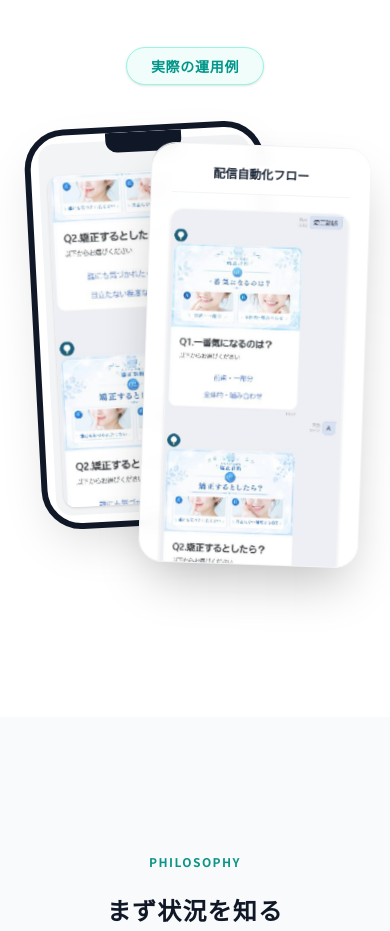
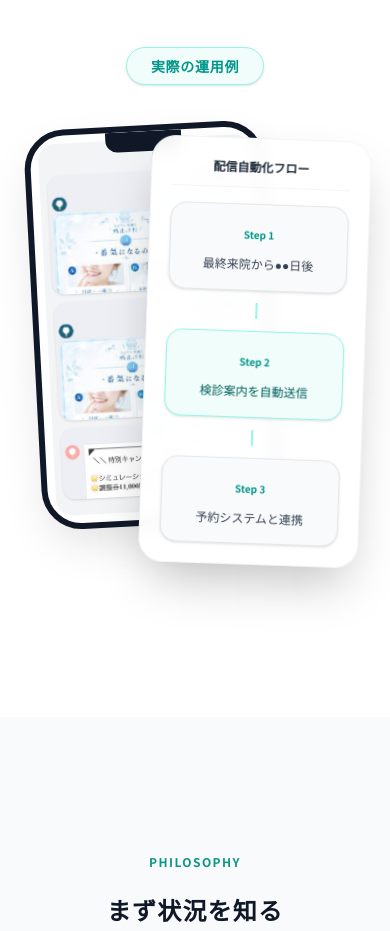
Before and after one commit to uw1g48h31wj4xxa33ffa-eng/reserve-pro-dashboard, a Next.js app in the folder LP/dental-lp/: page / in a window 390 px wide. Shown: the part 4480-5411 px from the top of the page. Built offline with nearby package versions, Linux system fonts and the light colour scheme.

Commit message:
Revert A案 and make phone scrollable to show all LINE images

```diff
--- a/LP/dental-lp/components/sections/system.tsx
+++ b/LP/dental-lp/components/sections/system.tsx
@@ -88,31 +88,22 @@ function LineFlowMockup() {
       {/* ① LINE Phone (Back Left) */}
       <div className="absolute left-2 top-4 w-[240px] bg-white rounded-[2.5rem] p-2 shadow-[0_20px_50px_-12px_rgba(0,0,0,0.15)] border-[6px] border-gray-900 overflow-hidden h-[400px] z-10 -rotate-3">
         <div className="absolute top-0 left-1/2 -translate-x-1/2 w-1/3 h-5 bg-gray-900 rounded-b-xl z-30" />
-        <div className="w-full h-full rounded-2xl overflow-hidden relative bg-gray-100 flex flex-col gap-2 p-2 pt-8">
-          <div className="w-full rounded-xl overflow-hidden shadow-sm h-full">
-            <img src="/uploads/line-campaign.jpg" alt="LINE Campaign" className="w-full h-full blur-[0.5px] opacity-95 object-cover" />
+        <div className="w-full h-full rounded-2xl overflow-y-auto custom-scrollbar relative bg-gray-100 flex flex-col gap-2 p-2 pt-8 pb-4">
+          <div className="w-full rounded-xl overflow-hidden shadow-sm">
+            <img src="/uploads/line-campaign.jpg" alt="LINE Campaign" className="w-full h-auto blur-[0.5px] opacity-95 object-cover" />
+          </div>
+          <div className="w-full rounded-xl overflow-hidden shadow-sm">
+            <img src="/uploads/line-flow.jpg" alt="LINE Flow 1" className="w-full h-auto blur-[0.5px] opacity-95 object-cover" />
+          </div>
+          <div className="w-full rounded-xl overflow-hidden shadow-sm">
+            <img src="/uploads/line-followup.jpg" alt="LINE Flow 2" className="w-full h-auto blur-[0.5px] opacity-95 object-cover" />
           </div>
         </div>
       </div>
 
       {/* ② 改善フロー (Front Right) */}
-      <div className="absolute right-0 bottom-6 w-[220px] bg-white/95 backdrop-blur-sm rounded-3xl p-5 shadow-2xl border border-gray-100 z-20 rotate-2 max-h-[420px] overflow-y-auto custom-scrollbar">
-        <div className="text-xs font-bold text-gray-800 mb-4 text-center border-b border-gray-100 pb-3 sticky top-0 bg-white/95 backdrop-blur-sm z-10">配信自動化フロー</div>
-
-        <div className="flex flex-col gap-4">
-          {/* 追加された画像たち */}
-          <div className="flex flex-col gap-2">
-            <div className="w-full rounded-xl overflow-hidden shadow-sm border border-gray-100">
-              <img src="/uploads/line-flow.jpg" alt="LINE Flow 1" className="w-full h-auto blur-[0.5px] opacity-95 object-cover" />
-            </div>
-            <div className="w-full rounded-xl overflow-hidden shadow-sm border border-gray-100">
-              <img src="/uploads/line-followup.jpg" alt="LINE Flow 2" className="w-full h-auto blur-[0.5px] opacity-95 object-cover" />
-            </div>
-          </div>
-
-          <div className="w-full h-px bg-gray-100" />
-
-          {/* 既存のテキストフロー */}
+      <div className="absolute right-0 bottom-6 w-[220px] bg-white/95 backdrop-blur-sm rounded-3xl p-5 shadow-2xl border border-gray-100 z-20 rotate-2">
+        <div className="text-xs font-bold text-gray-800 mb-4 text-center border-b border-gray-100 pb-3">配信自動化フロー</div>
         <div className="flex flex-col gap-3">
           <div className="bg-gray-50 border border-gray-200 rounded-2xl p-3 text-center shadow-sm">
             <span className="font-bold text-teal-600 text-[10px]">Step 1</span><br/>
@@ -127,7 +118,6 @@ function LineFlowMockup() {
           <div className="bg-gray-50 border border-gray-200 rounded-2xl p-3 text-center shadow-sm">
             <span className="font-bold text-teal-600 text-[10px]">Step 3</span><br/>
             <span className="text-xs font-medium text-gray-700">予約システムと連携</span>
-            </div>
           </div>
         </div>
       </div>
```
Lines whose indentation alone changed are shown as unchanged.
